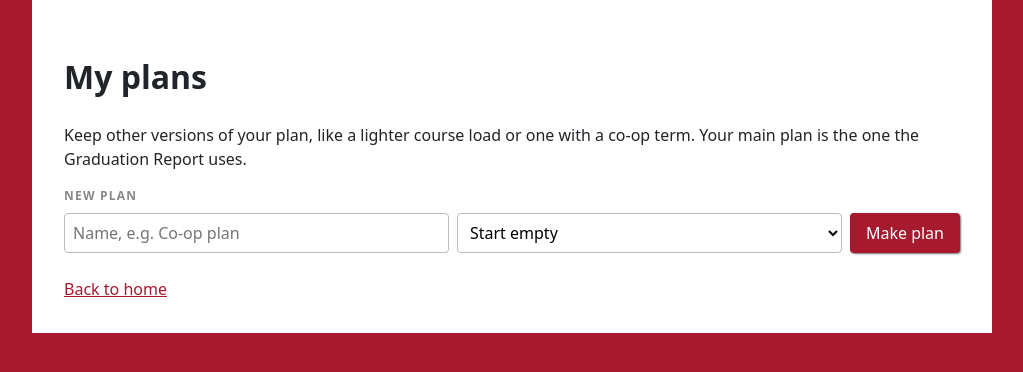
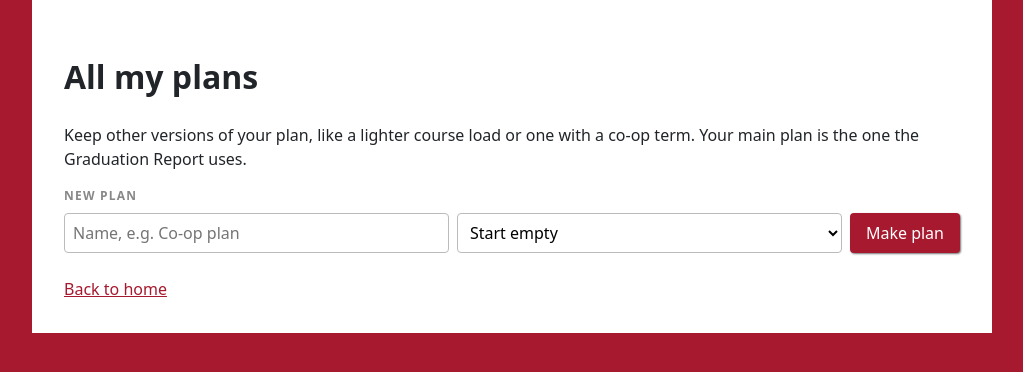
Before and after one commit to Feeeei416/CMPT276_Group16_Course_Vision, a Spring app: template src/main/resources/templates/student/plans.html in a window 1280 px wide. Shown: the part 92-464 px from the top of the page, without its empty margins (128-1151 px from the left). Run offline with Thymeleaf, Linux system fonts and the light colour scheme; the template is opened without the code that fills it, so the values that code supplies are empty.

Commit message:
Call the plan list page All my plans everywhere

```diff
--- a/src/main/java/cmpt276/group16/controllers/PlanListController.java
+++ b/src/main/java/cmpt276/group16/controllers/PlanListController.java
@@ -16,7 +16,7 @@ import cmpt276.group16.services.PlanChange;
 import cmpt276.group16.services.PlanListService;
 import jakarta.servlet.http.HttpSession;
 
-// My plans: every plan a student has, such as a lighter load or one with a co-op term.
+// All my plans: every plan a student has, such as a lighter load or one with a co-op term.
 // Every change redirects back to the page, so refreshing it doesn't send the form again
 @Controller
 public class PlanListController {
--- a/src/main/java/cmpt276/group16/services/PlanListService.java
+++ b/src/main/java/cmpt276/group16/services/PlanListService.java
@@ -18,7 +18,7 @@ import cmpt276.group16.models.PlannedCourseRepository;
 import cmpt276.group16.models.StudentProfile;
 import cmpt276.group16.models.StudentProfileRepository;
 
-// A student's plans as a whole, for the My plans page: making, copying, renaming and deleting them, and choosing
+// A student's plans as a whole, for the All my plans page: making, copying, renaming and deleting them, and choosing
 // which one is the main plan. PlanService changes what's inside a plan.
 // Each change locks the student first, like PlanService does, so a double click can't make two plans with the
 // same name or leave two main plans
@@ -38,7 +38,7 @@ public class PlanListService {
         this.studentProfileRepository = studentProfileRepository;
     }
 
-    // One row on the My plans page
+    // One row on the All my plans page
     public record PlanSummary(Plan plan, int termCount, int courseCount) {
 
         // For example "3 terms, 9 courses", or "1 term, 1 course"
--- a/src/main/resources/static/css/main.css
+++ b/src/main/resources/static/css/main.css
@@ -383,7 +383,7 @@ button.link {
     text-decoration: underline;
 }
 
-/* A small label next to a name, like Main plan on My plans */
+/* A small label next to a name, like Main plan on All my plans */
 .badge {
     display: inline-block;
     margin-left: var(--space-sm);
@@ -396,7 +396,7 @@ button.link {
     vertical-align: middle;
 }
 
-/* My plans: Rename opens a name box under the plan */
+/* All my plans: Rename opens a name box under the plan */
 .plan-rename summary {
     display: inline-block;
     cursor: pointer;
--- a/src/main/resources/templates/student/plan.html
+++ b/src/main/resources/templates/student/plan.html
@@ -14,9 +14,9 @@
             <span class="badge" th:if="${plan != null and plan.main}">Main plan</span>
         </h1>
         <p>Add the terms after next semester (<span th:text="${nextSemester}">2027 Spring</span>) and the courses you plan to take in each one.</p>
-        <!-- Opened from My plans, so say it isn't the one the Graduation Report uses -->
+        <!-- Opened from All my plans, so say it isn't the one the Graduation Report uses -->
         <p class="muted" th:if="${plan != null and !plan.main}">This isn't your main plan, so changes here don't
-            affect your main plan. You can make it your main plan on <a th:href="@{/student/plans}" class="link">My plans</a>.</p>
+            affect your main plan. You can make it your main plan on <a th:href="@{/student/plans}" class="link">All my plans</a>.</p>
 
         <!-- Set by the last change, before redirecting back here. A change inside a term shows in that term instead -->
         <th:block th:if="${changedTermId == null}">
@@ -30,7 +30,7 @@
         <section class="plan-add-term">
             <h2 class="section-label">Add a term</h2>
             <form method="post" class="inline-form" th:action="@{/student/plan/terms}">
-                <!-- Set when this page was opened from My plans, so the change goes to this plan and comes back here -->
+                <!-- Set when this page was opened from All my plans, so the change goes to this plan and comes back here -->
                 <input type="hidden" name="planId" th:if="${viewedPlanId != null}" th:value="${viewedPlanId}">
                 <select name="year" class="input" aria-label="Year" required>
                     <option value="">-- Year --</option>
--- a/src/main/resources/templates/student/plans.html
+++ b/src/main/resources/templates/student/plans.html
@@ -4,12 +4,12 @@
     <meta charset="UTF-8">
     <meta name="viewport" content="width=device-width, initial-scale=1.0">
     <link rel="stylesheet" th:href="@{/css/main.css}">
-    <title>My plans</title>
+    <title>All my plans</title>
 </head>
 <body class="page">
     <header th:replace="~{fragments/header :: header}"></header>
     <main class="page-content">
-        <h1 class="page-title">My plans</h1>
+        <h1 class="page-title">All my plans</h1>
         <p>Keep other versions of your plan, like a lighter course load or one with a co-op term.
             Your main plan is the one the Graduation Report uses.</p>
 
```
